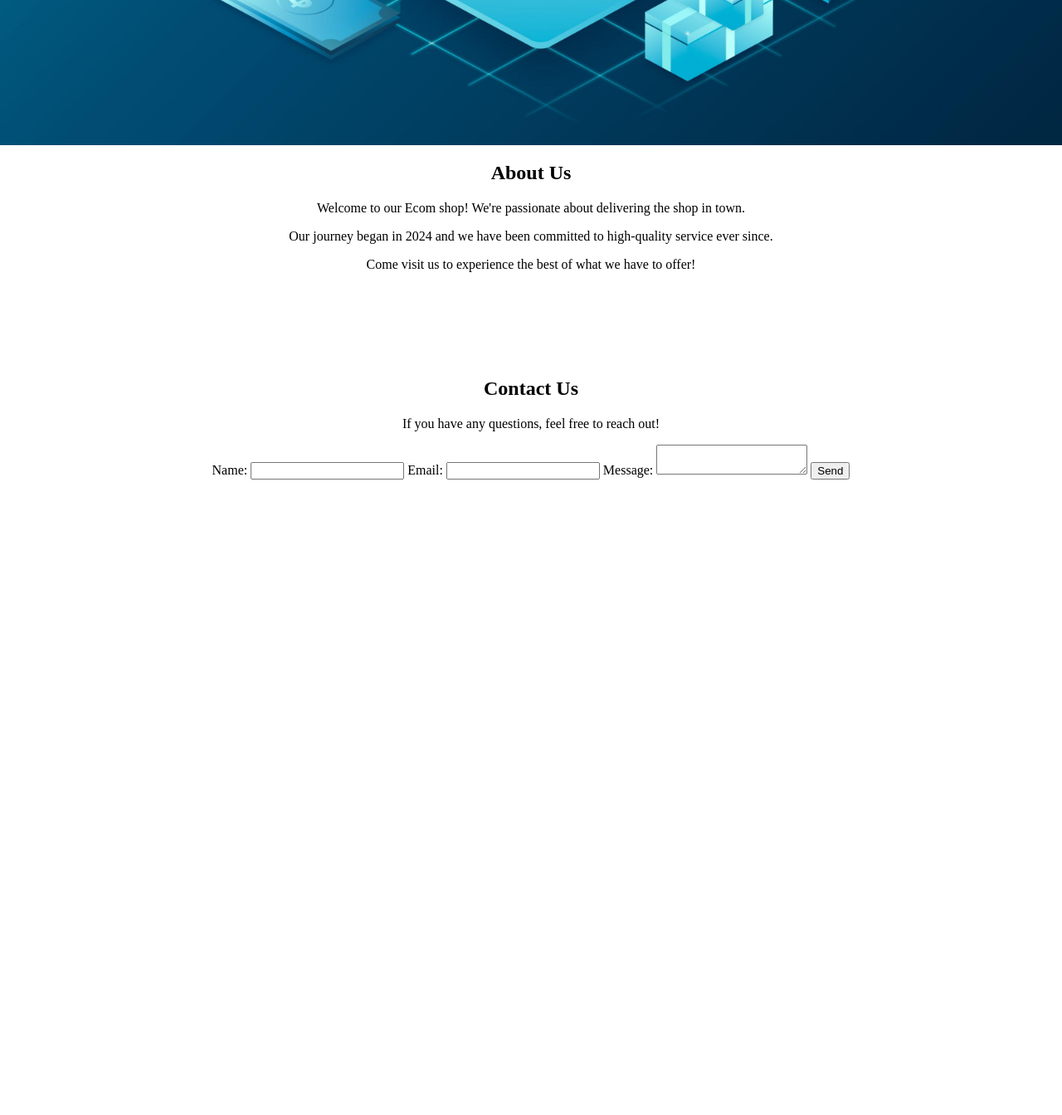
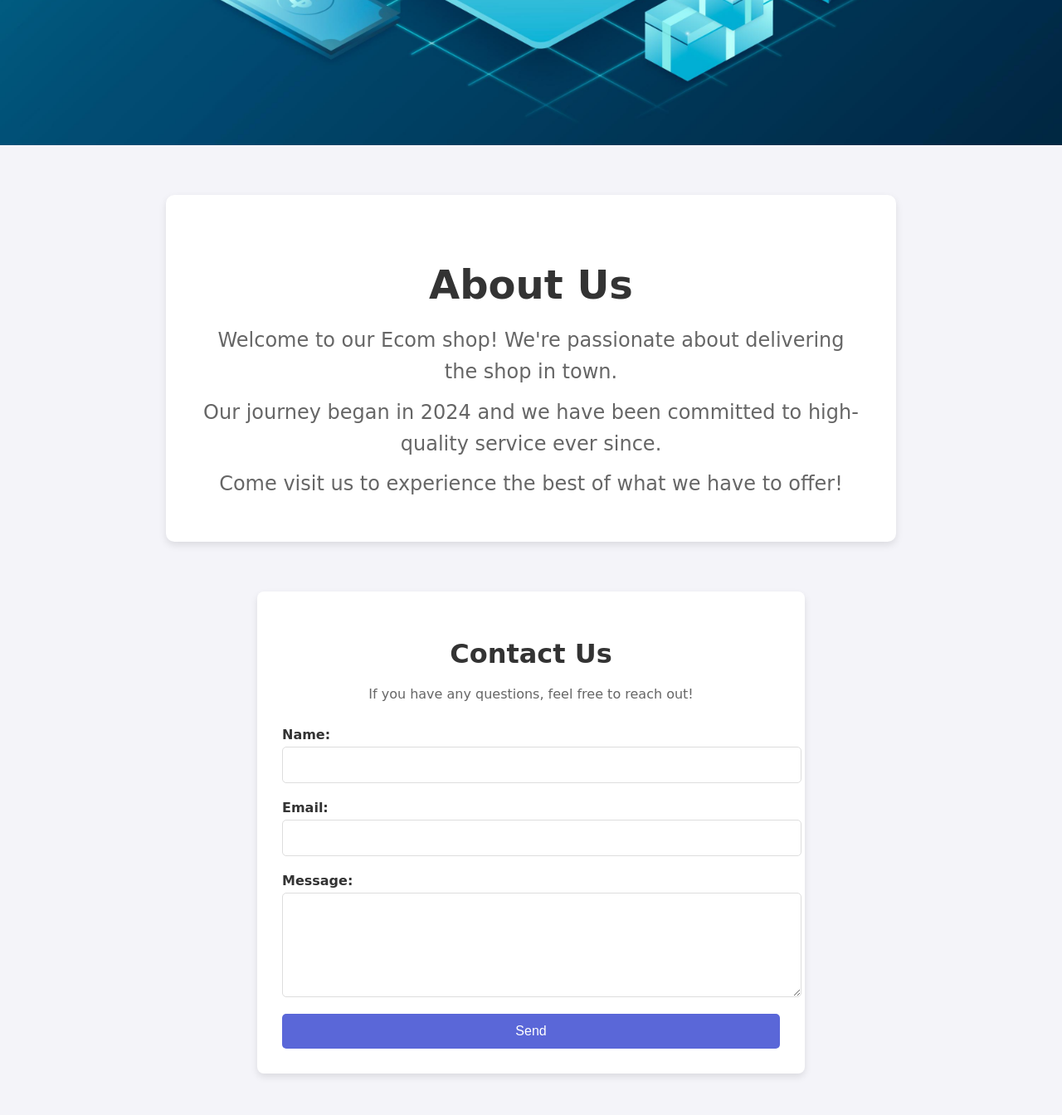
Before and after one commit to VINITCHAHAL/ecom-website, a Django app: page / in a window 1280 px wide. Shown: the part 664-2008 px from the top of the page at 83% size. Before the commit the page ends 1242 px from the top, so only its background shows below. Run offline with Django 5.2, Linux system fonts and the light colour scheme.

Commit message:
Done of css

```diff
--- /dev/null
+++ b/cart/static/css/about.css
@@ -0,0 +1,48 @@
+/* about.css */
+
+body {
+    font-family: cursive;
+    margin: 0;
+    padding: 0;
+    background-color: #f8f9fa;
+}
+
+.about-section {
+    max-width: 800px;
+    margin: 60px auto;
+    padding: 40px;
+    background-color: #ffffff;
+    box-shadow: 0 4px 10px rgba(0, 0, 0, 0.1);
+    border-radius: 10px;
+    text-align: center;
+}
+
+.about-section h1 {
+    font-family: 'Brush Script MT', cursive;
+    font-size: 3em;
+    color: #333;
+    margin-bottom: 20px;
+}
+
+.about-section p {
+    font-family: 'Brush Script MT', cursive;
+    font-size: 1.5em;
+    color: #666;
+    line-height: 1.6;
+    margin: 10px 0;
+}
+
+/* Responsive styling */
+@media (max-width: 600px) {
+    .about-section {
+        padding: 20px;
+    }
+
+    .about-section h1 {
+        font-size: 2.5em;
+    }
+
+    .about-section p {
+        font-size: 1.2em;
+    }
+}
--- /dev/null
+++ b/cart/static/css/contact.css
@@ -0,0 +1,79 @@
+body {
+    font-family: cursive;
+    margin: 0;
+    padding: 0;
+    background-color: #f4f4f9;
+}
+.contact {
+    width: 100%;
+    max-width: 600px;
+    margin: 50px auto;
+    padding: 30px;
+    background-color: #ffffff;
+    box-shadow: 0 4px 8px rgba(0, 0, 0, 0.1);
+    border-radius: 8px;
+}
+.contact h2 {
+    text-align: center;
+    color: #333;
+    font-size: 2em;
+    margin-bottom: 20px;
+}
+.contact p {
+    text-align: center;
+    color: #666;
+    font-size: 1em;
+    margin-bottom: 30px;
+    text-decoration: dotted;
+}
+.contact form {
+    display: flex;
+    flex-direction: column;
+}
+.contact label {
+    margin-bottom: 5px;
+    color: #333;
+    font-weight: bold;
+}
+.contact input[type="text"],
+.contact input[type="email"],
+.contact textarea {
+    width: 100%;
+    padding: 12px;
+    margin-bottom: 20px;
+    border: 1px solid #ddd;
+    border-radius: 5px;
+    font-size: 1em;
+}
+.contact textarea {
+    resize: vertical;
+    min-height: 100px;
+}
+.contact button {
+    background-color: #5a67d8;
+    color: #fff;
+    padding: 12px;
+    border: none;
+    border-radius: 5px;
+    font-size: 1em;
+    cursor: pointer;
+    transition: background-color 0.3s ease;
+}
+.contact button:hover {
+    background-color: #4c51bf;
+}
+@media (max-width: 600px) {
+    .contact {
+        margin: 20px;
+        padding: 20px;
+    }
+    .contact h2 {
+        font-size: 1.6em;
+    }
+    .contact p {
+        font-size: 0.9em;
+    }
+    .contact button {
+        font-size: 0.9em;
+    }
+}
--- a/cart/static/css/home.css
+++ b/cart/static/css/main.css
@@ -4,13 +4,11 @@
   text-align: center;
   position: relative;
 }
-
 .main-content img {
   height: 100vh;
   width: 100vw;
   z-index: -10;
 }
-
 .main-content article {
   position: absolute;
   color: #000000;
@@ -21,13 +19,3 @@
   text-align: center;
   align-content: center;
 }
-
-.about-section {
-  height: 30vh;
-  text-align: center;
-}
-
-.contact {
-  height: 30vh;
-  text-align: center;
-}
--- a/cart/templates/about.html
+++ b/cart/templates/about.html
@@ -1,5 +1,6 @@
 {% load static %}
 <link rel="stylesheet" type="text/css" href="{% static 'css/navbar.css' %}">
+<link rel="stylesheet" type="text/css" href="{% static 'css/about.css' %}">
 {% include 'navbar.html' %}
 <section class="about-section">
     <h1>About Us</h1>
--- a/cart/templates/addtocart.html
+++ /dev/null
@@ -1 +0,0 @@
-<h1>I am here</h1>
--- a/cart/templates/contact.html
+++ b/cart/templates/contact.html
@@ -1,5 +1,6 @@
 {% load static %}
 <link rel="stylesheet" type="text/css" href="{% static 'css/navbar.css' %}">
+<link rel="stylesheet" type="text/css" href="{% static 'css/contact.css' %}">
 {% include 'navbar.html' %}
 <section class="contact">
     <h2>Contact Us</h2>
--- a/cart/templates/home.html
+++ b/cart/templates/home.html
@@ -4,17 +4,16 @@
 <head>
     <meta charset="UTF-8">
     <meta name="viewport" content="width=device-width, initial-scale=1.0">
-    <link rel="stylesheet" href="{% static 'css/home.css' %}">
     <link rel="stylesheet" href="{% static 'css/navbar.css' %}">
+    <link rel="stylesheet" href="{% static 'css/contact.css' %}">
+    <link rel="stylesheet" href="{% static 'css/about.css' %}">
+    <link rel="stylesheet" href="{% static 'css/main.css' %}">
     <title>Home</title>
 </head>
 <body>
-
   {% include 'navbar.html' %}
   {% include 'main.html' %}
   {% include 'about.html' %}
   {% include 'contact.html' %}
-
-
 </body>
 </html>
```
Also changed, not shown: cart/static/css/services.css (added, +50 -0 lines), cart/templates/cart.html (+10 -2 lines), cart/templates/search_result.html (deleted, +0 -26 lines), cart/templates/services.html (+14 -2 lines).
